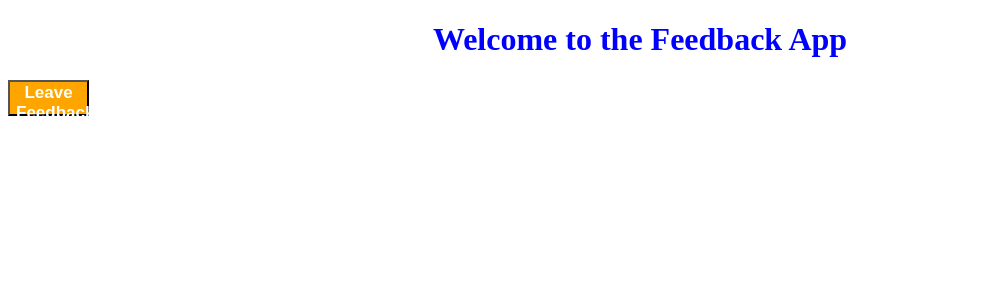
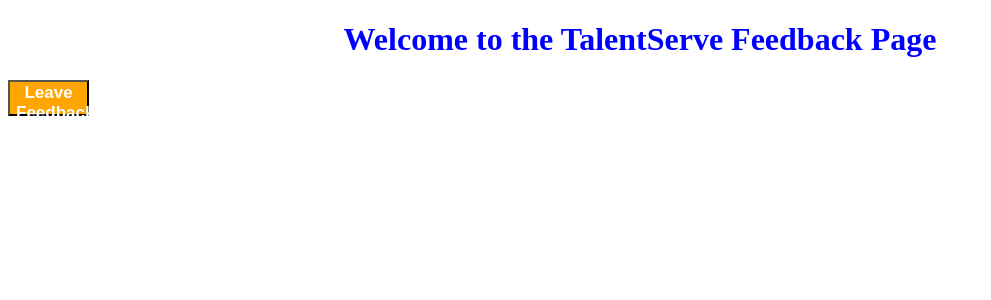
Before and after one commit to Aasrish/feedbackApp_TalentServe, a Django app: page / in a window 1280 px wide. Shown: the top 300 px of the page, without its empty margins (0-991 px from the left). Run offline with Django 4.2, Linux system fonts and the light colour scheme; some web fonts are replaced.

Commit message:
Update home.html

```diff
--- a/feedback_portal/templates/home.html
+++ b/feedback_portal/templates/home.html
@@ -2,11 +2,11 @@
 <!DOCTYPE html>
 <html>
 	<head>
-		<title>Home Page</title>
+		<title>TalentServe Feedback Page</title>
 		<link rel="stylesheet" type="text/css" href="{% static 'style1.css' %}">
 	</head>
 	<body>
-		<h1 class="head1">Welcome to the Feedback App</h1>
+		<h1 class="head1">Welcome to the TalentServe Feedback Page</h1>
 		<a href="{% url 'feedback_form' %}"><button class="button">Leave Feedback</button></a>
 	</body>
 </html>
```
